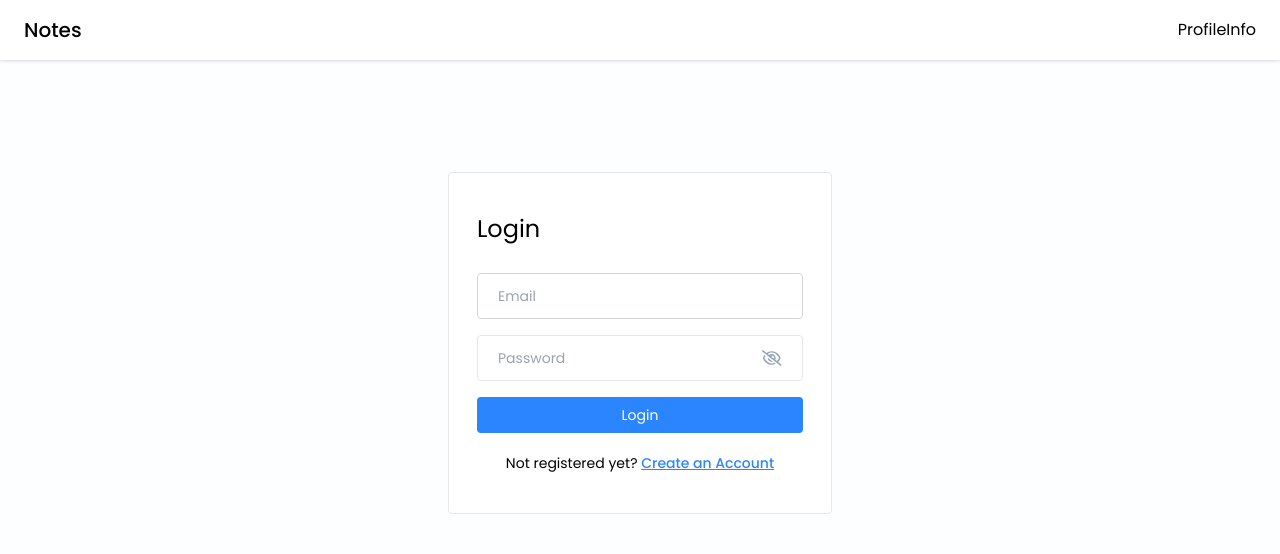
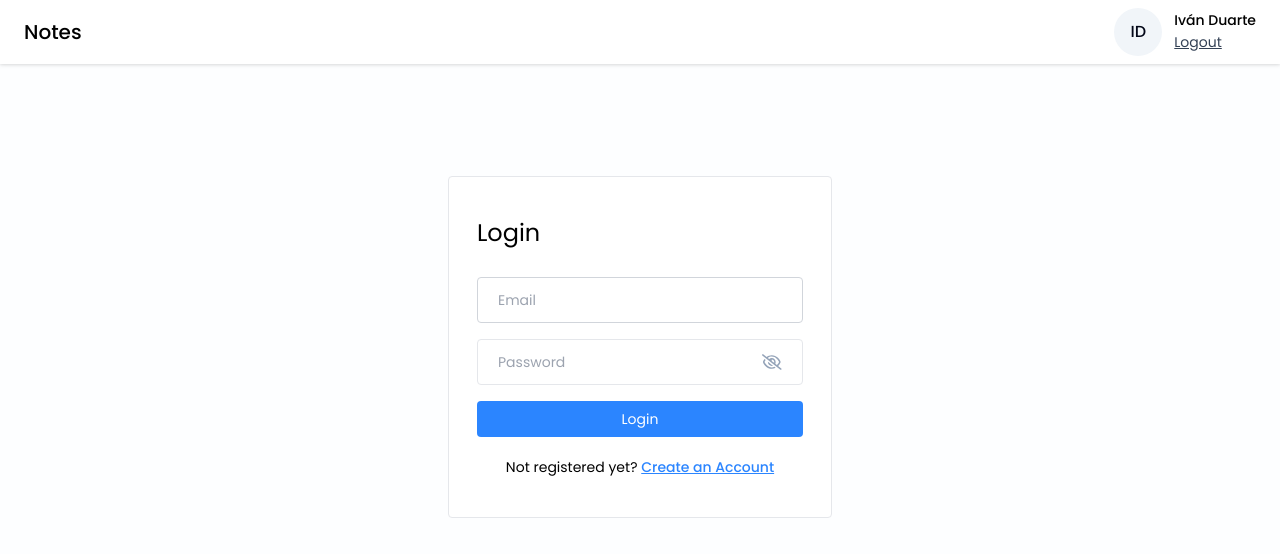
Before and after one commit to IvanNehuenDuarte/MERN-Stack, a React (Vite) app in the folder frontend/notes-app/: page /login in a window 1280 px wide. Shown: the top 554 px of the page. Built offline with nearby package versions, Linux system fonts and the light colour scheme.

Commit message:
Creamos la foto de perfil, configuramos iniciales en helper.js y btn de logout

```diff
--- a/frontend/notes-app/src/components/Cards/ProfileInfo.jsx
+++ b/frontend/notes-app/src/components/Cards/ProfileInfo.jsx
@@ -1,9 +1,20 @@
+import { getInitials } from "../../utils/helper";
 
+const ProfileInfo = ({ onLogout }) => {
+  return (
+    <div className="flex items-center gap-3">
+      <div className="w-12 h-12 flex items-center justify-center rounded-full text-slate-950 font-medium bg-slate-100">
+        {getInitials("Iván Duarte")}
+      </div>
 
-const ProfileInfo = () => {
-    return (
-        <div>ProfileInfo</div>
-    )
-}
+      <div>
+        <p className="text-sm font-medium">Iván Duarte</p>
+        <button className="text-sm text-slate-700 underline" onClick={onLogout}>
+          Logout
+        </button>
+      </div>
+    </div>
+  );
+};
 
-export default ProfileInfo
+export default ProfileInfo;
--- a/frontend/notes-app/src/components/Navbar/Navbar.jsx
+++ b/frontend/notes-app/src/components/Navbar/Navbar.jsx
@@ -1,12 +1,18 @@
+import { useNavigate } from "react-router-dom";
 import ProfileInfo from "../Cards/ProfileInfo";
 
+const Navbar = () => {
+  const navigate = useNavigate;
 
-const Navbar = () => {
+  const onLogout = () => {
+    navigate("/login");
+  };
+
   return (
     <div className="bg-white flex items-center justify-between px-6 py-2 drop-shadow">
       <h2 className="text-xl font-medium text-black py-2">Notes</h2>
 
-      <ProfileInfo />
+      <ProfileInfo onLogout={onLogout} />
     </div>
   );
 };
--- a/frontend/notes-app/src/utils/helper.js
+++ b/frontend/notes-app/src/utils/helper.js
@@ -2,3 +2,16 @@ export const validateEmail = (email) => {
     const regex = /^[^\s@]+@[^\s@]+\.[^\s@]+$/;
     return regex.test(email);
 }
+
+export const getInitials = (name) => {
+    if (!name) return "";
+
+    const words = name.split(" ");
+    let initials = "";
+
+    for (let i = 0; i < Math.min(words.length, 2); i++) {
+        initials += words[i][0];
+    }
+
+    return initials.toUpperCase();
+}
```
